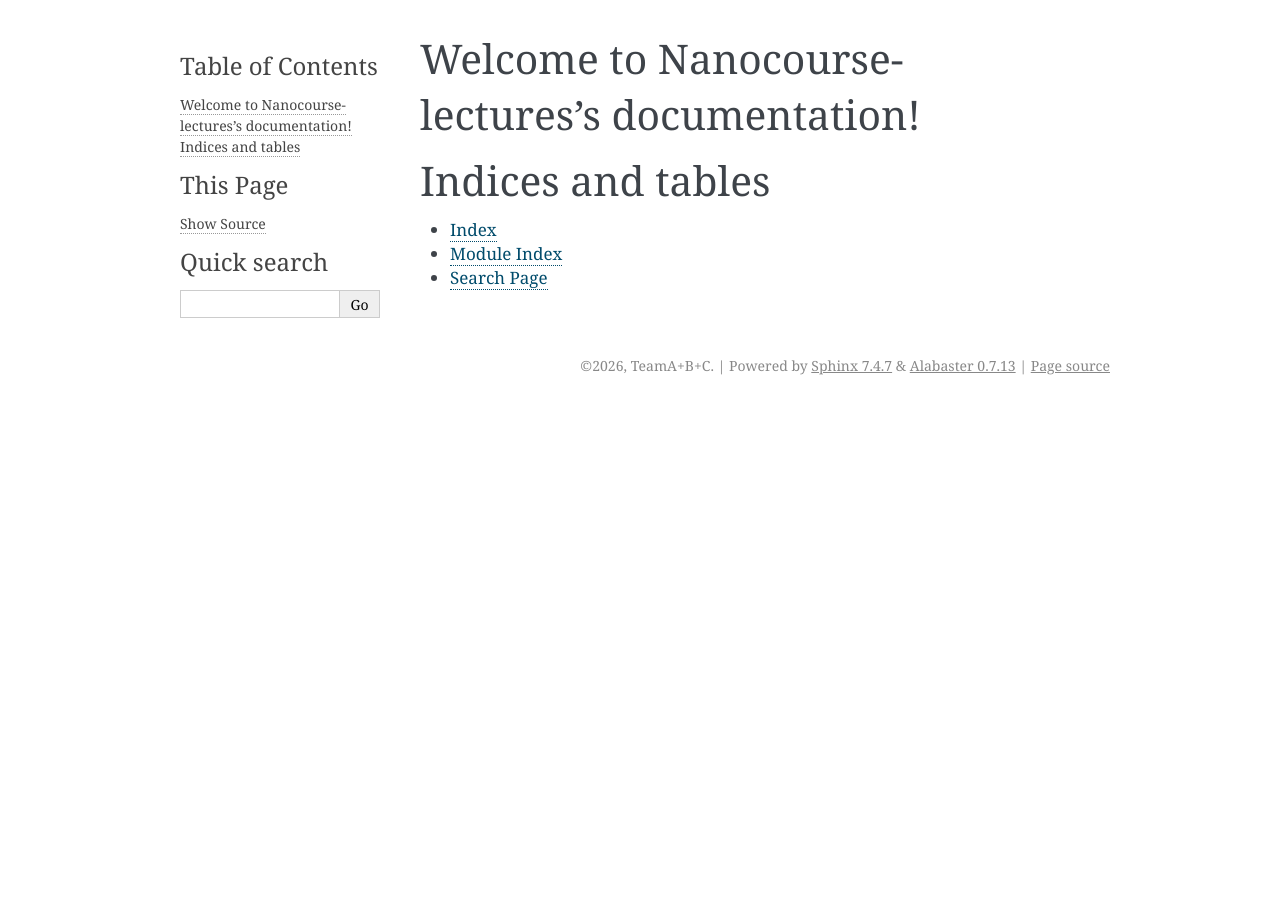
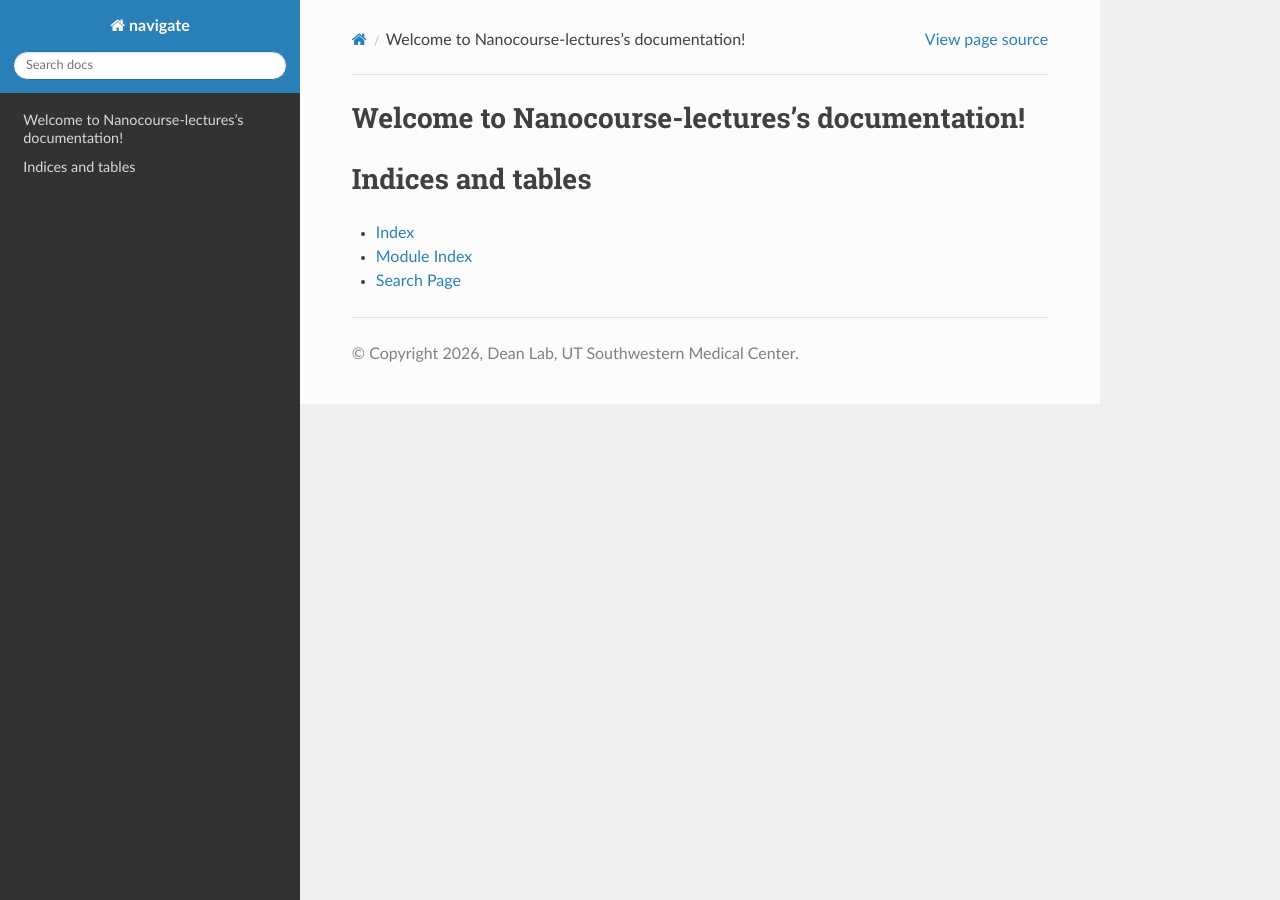
Before and after one commit to TsukiKira24/CI-Nanocourse-repo, a Sphinx documentation site: the page built from docs/source/index.rst, in a window 1280 px wide. Built offline with Sphinx 7.4.7 and the Read the Docs theme 3.1.0, drawn with Linux system fonts in a browser that asks for light colours; the version number is read from the project's files by our own code; some of the changed lines change nothing that is shown.

Commit message:
Update conf.py

```diff
--- a/docs/source/conf.py
+++ b/docs/source/conf.py
@@ -1,28 +1,154 @@
 # Configuration file for the Sphinx documentation builder.
 #
-# For the full list of built-in configuration values, see the documentation:
+# This file only contains a selection of the most common options. For a full
+# list see the documentation:
 # https://www.sphinx-doc.org/en/master/usage/configuration.html
 
+# -- Path setup --------------------------------------------------------------
+
+# If extensions (or modules to document with autodoc) are in another directory,
+# add these directories to sys.path here. If the directory is relative to the
+# documentation root, use os.path.abspath to make it absolute, like shown here.
+#
+import os
+import sys
+from navigate import __version__
+import datetime
+
+sys.path.insert(0, os.path.abspath("../../src"))
+
 # -- Project information -----------------------------------------------------
-# https://www.sphinx-doc.org/en/master/usage/configuration.html#project-information
+year = datetime.datetime.now().year
+project = "navigate"
+copyright = f"{year}, Dean Lab, UT Southwestern Medical Center"
+author = "Dean Lab, UT Southwestern Medical Center"
 
-project = "Nanocourse-lectures"
-copyright = "2026, TeamA+B+C"
-author = "TeamA+B+C"
-release = "today"
+# The full version, including alpha/beta/rc tags
+release = __version__
 
 # -- General configuration ---------------------------------------------------
-# https://www.sphinx-doc.org/en/master/usage/configuration.html#general-configuration
 
-extensions = []
+# Add any Sphinx extension module names here, as strings. They can be
+# extensions coming with Sphinx (named 'sphinx.ext.*') or your custom
+# ones.
+extensions = [
+    "sphinx.ext.duration",
+    "sphinx.ext.doctest",
+    "sphinx.ext.autodoc",
+    "sphinx.ext.autosummary",
+    "sphinx.ext.githubpages",
+    "sphinx.ext.napoleon",
+    "sphinx.ext.coverage",
+    "sphinx_toolbox.collapse",
+    "sphinx.ext.autosectionlabel",
+    "sphinx.ext.todo"
+]
 
-templates_path = ["_templates"]
-exclude_patterns = []
+# If true, `todo` and `todoList` produce output, else they produce nothing.
+todo_include_todos = False
 
-language = "En"
+autosectionlabel_prefix_document = True
+
+# Boolean indicating whether to scan all found documents for
+# autosummary directives, and to generate stub pages for each
+# (http://sphinx-doc.org/latest/ext/autosummary.html)
+autosummary_generate = True
+
+# Both the class’ and the __init__ method’s docstring are concatenated
+# and inserted.
+autoclass_content = "class"  # "both"
+
+# inheritance_graph_attrs = {'rankdir': "TB",
+#                           'clusterrank': 'local'}
+# inheritance_node_attrs  = {'style': 'filled'}
+
+# This value selects how automatically documented members are sorted
+# (http://sphinx-doc.org/latest/ext/autodoc.html)
+autodoc_member_order = "groupwise"
+
+# This value is a list of autodoc directive flags that should be
+# automatically applied to all autodoc
+# directives. (http://sphinx-doc.org/latest/ext/autodoc.html)
+autodoc_default_flags = [
+    "members",
+    "inherited-members",
+    "show-inheritance",
+]
+
+autodoc_inherit_docstrings = True
+
+# Add any paths that contain templates here, relative to this directory.
+templates_path = ["./_templates"]
+
+# The suffix of source filenames.
+source_suffix = ".rst"
+
+# If true, the current module name will be prepended to all
+# description unit titles (such as .. function::).
+add_module_names = True
+
+# The default language to highlight source code
+highlight_language = "python"
+
+# List of patterns, relative to source directory, that match files and
+# directories to ignore when looking for source files.
+# This pattern also affects html_static_path and html_extra_path.
+exclude_patterns = ["**/configurations_archive/*", "*archive*", "_templates/*"]
+
+autodoc_mock_imports = [
+    "navigate.model.devices.APIs",
+    "navigate.model.devices.camera.photometrics",
+    "navigate.model.devices.camera.ximea",
+    "navigate.model.devices.camera.daheng",
+    "pyvcam",
+    "ximea",
+]
+
 
 # -- Options for HTML output -------------------------------------------------
-# https://www.sphinx-doc.org/en/master/usage/configuration.html#options-for-html-output
 
-html_theme = "alabaster"
-html_static_path = ["_static"]
+# The theme to use for HTML and HTML Help pages.  See the documentation for
+# a list of builtin themes.
+#
+html_theme = "sphinx_rtd_theme"
+html_show_sphinx = False
+
+# Add any paths that contain custom static files (such as style sheets) here,
+# relative to this directory. They are copied after the builtin static files,
+# so a file named "default.css" will overwrite the builtin "default.css".
+# html_static_path = ["_static"]
+
+html_logo = "../../src/navigate/view/icon/mic.png"
+
+pygments_style = "sphinx"
+
+# -- Linkcheck Options ---------------------------------------------
+linkcheck_ignore = [
+    r"http://proxy\.your_university\.edu:1234",
+    r"https://proxy\.your_university\.edu:1234",
+]
+
+# -- LaTeX output options ----------------------------------------------------
+
+latex_elements = {
+    "preamble": r"""
+                  \usepackage[utf8]{inputenc}
+                  \usepackage{enumitem}
+                  \setlistdepth{99}
+                  \DeclareUnicodeCharacter{03BC}{$\mu$}
+                  """,
+    "extraclassoptions": "openany,oneside",
+}
+
+latex_documents = [
+    (
+        "index",
+        "navigate.tex",
+        "navigate Documentation",
+        "Dean Lab, UT Southwestern Medical Center",
+        "manual",
+        True,
+    ),
+]
+
+latex_domain_indices = False
```
